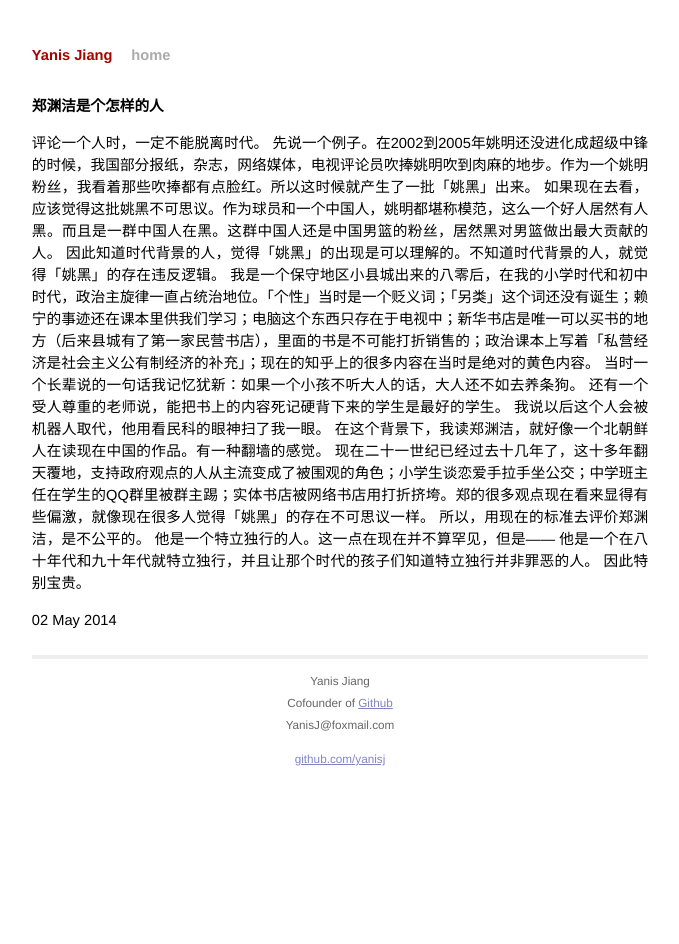
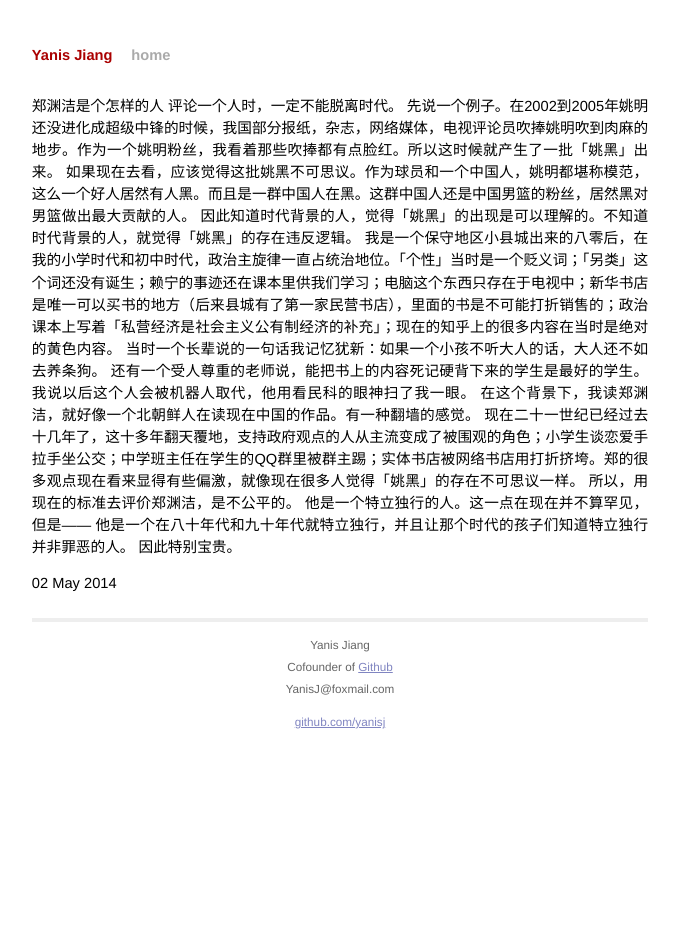
Before and after one commit to YanisJ/YanisJ.github.io, a Jekyll site: the page built from _posts/2014-05-02-test.html, in a window 1280 px wide. Shown: the whole page, without its empty margins (300-979 px from the left). Built offline with Jekyll 4.4.1, drawn with Linux system fonts in a browser that asks for light colours.

Commit message:
text style

```diff
--- a/_posts/2014-05-02-test.html
+++ b/_posts/2014-05-02-test.html
@@ -3,9 +3,10 @@ layout: default
 title: 郑渊洁是个怎样的人
 ---
 
-<h2>{{ page.title }}</h2>
+{{ page.title }}
 
-<p>评论一个人时，一定不能脱离时代。
+评论一个人时，一定不能脱离时代。
+
 先说一个例子。在2002到2005年姚明还没进化成超级中锋的时候，我国部分报纸，杂志，网络媒体，电视评论员吹捧姚明吹到肉麻的地步。作为一个姚明粉丝，我看着那些吹捧都有点脸红。所以这时候就产生了一批「姚黑」出来。
 如果现在去看，应该觉得这批姚黑不可思议。作为球员和一个中国人，姚明都堪称模范，这么一个好人居然有人黑。而且是一群中国人在黑。这群中国人还是中国男篮的粉丝，居然黑对男篮做出最大贡献的人。
 因此知道时代背景的人，觉得「姚黑」的出现是可以理解的。不知道时代背景的人，就觉得「姚黑」的存在违反逻辑。
```
